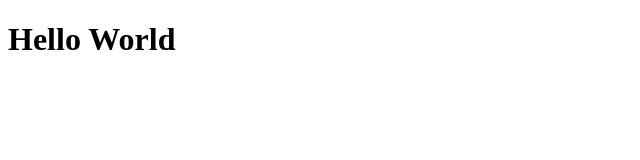
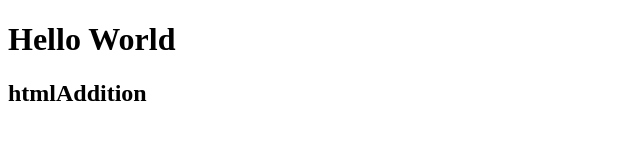
Before and after one commit to RahulL2203/temp222, a plain HTML site: page index.html in a window 1280 px wide. Shown: the whole page, without its empty margins (0-640 px from the left). Drawn offline with Linux system fonts and the light colour scheme.

```diff
--- a/index.html
+++ b/index.html
@@ -8,6 +8,7 @@
 <body>
     <div class="greetings">
         <h1>Hello World</h1>
+        <h2>htmlAddition</h2>
     </div>
 </body>
 </html>
--- /dev/null
+++ b/index.js
@@ -0,0 +1 @@
+//Add JS Here
```
